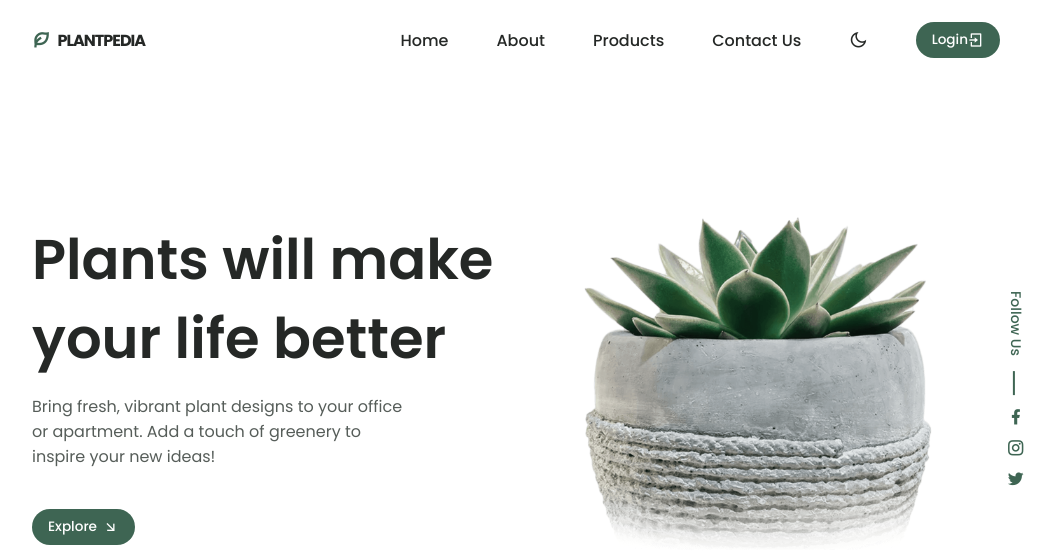
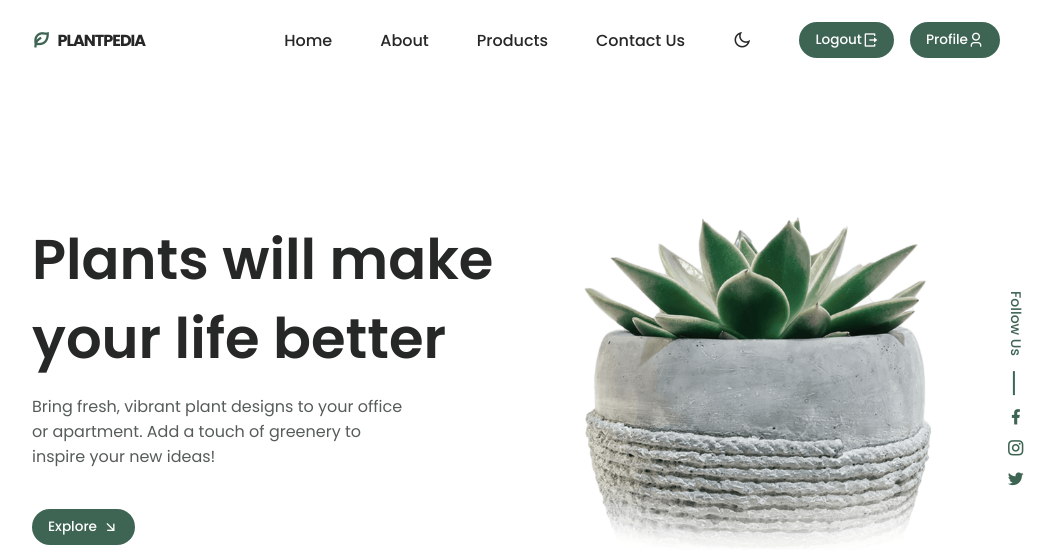
Before and after one commit to rdwaynedehoedt/plant-ecom-website, a PHP site: page / in a window 1280 px wide. Shown: the top 557 px of the page, without its empty margins (124-1179 px from the left). Run offline with PHP 8.4, Linux system fonts and the light colour scheme; the visitor is signed in with stand-in values (Sample User, id 1).

Commit message:
updates php

```diff
--- a/Front-end/index.php
+++ b/Front-end/index.php
@@ -3,6 +3,8 @@
 
 // Redirect to login if not logged in
 if (!isset($_SESSION['user_id'])) {
+
+
     header('Location: login.php');
     exit();
 }
@@ -51,10 +53,22 @@
                 </div>
             </div>
             <div class="nav__btns">
-                <a href="login.php" class="Login_button--flex">
-                    Login <i class="ri-login-box-line button__icon"></i>
-                </a>
-            </div>
+    <?php if(isset($_SESSION['user_id'])): ?>
+        <!-- Display user profile or logout if logged in -->
+        <a href="/PLANT-ECOM-WEBSITE/Back-end/auth/logout.php" class="Login_button--flex">
+            Logout <i class="ri-logout-box-r-line button__icon"></i>
+        </a>
+        <a href="profile.php" class="Login_button--flex">
+            Profile <i class="ri-user-3-line button__icon"></i>
+        </a>
+    <?php else: ?>
+        <!-- Show login button if not logged in -->
+        <a href="login.php" class="Login_button--flex">
+            Login <i class="ri-login-box-line button__icon"></i>
+        </a>
+    <?php endif; ?>
+</div>
+
         </nav>
     </header>
 
```
